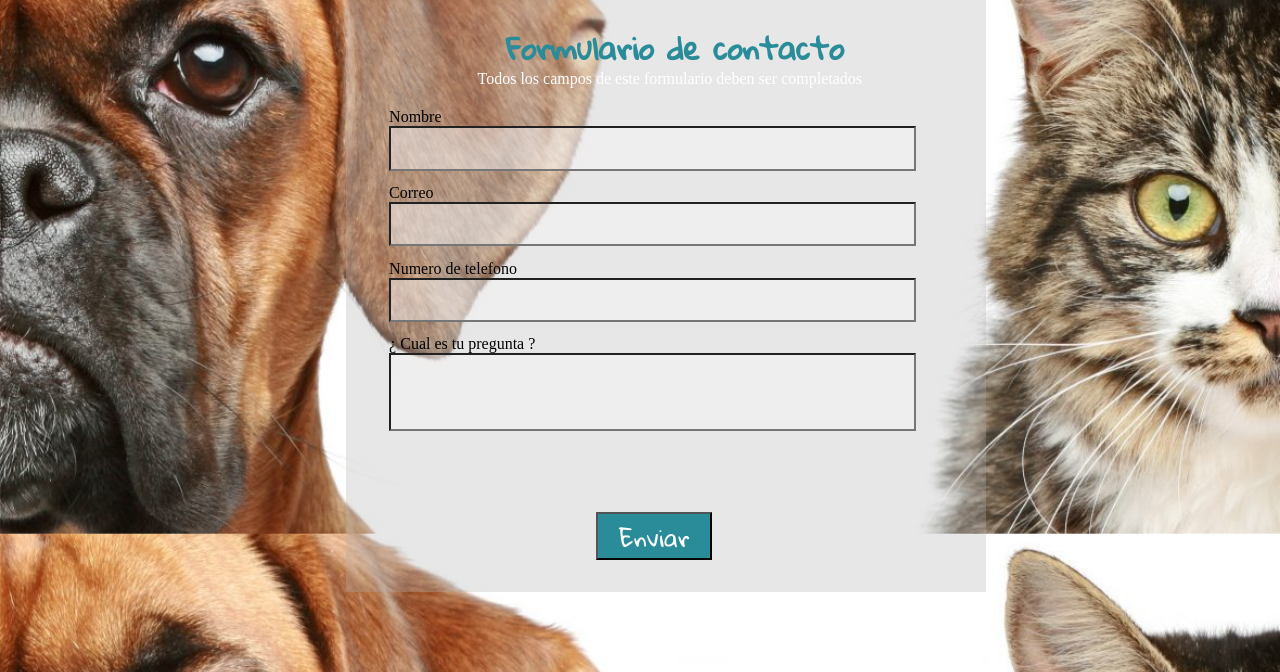
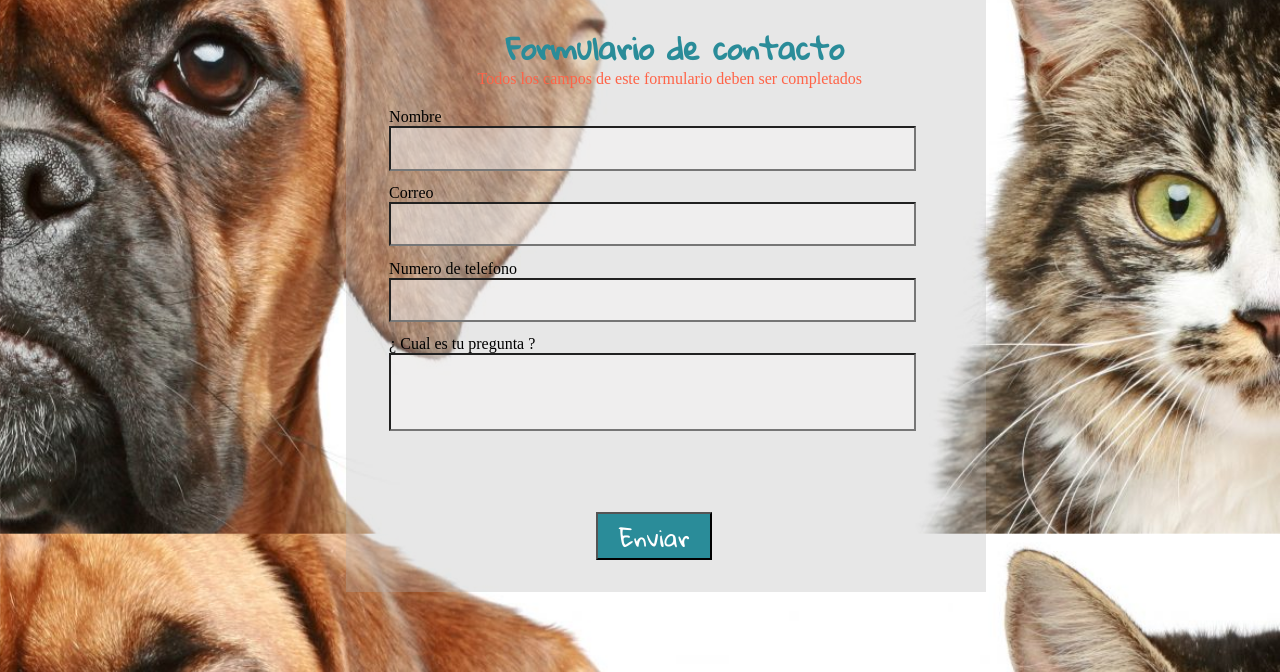
Before and after one commit to davemmWeb/soap-pet-master, a plain HTML site: page contacto.html in a window 1280 px wide. Shown: the part 128-800 px from the top of the page. Drawn offline with Linux system fonts and the light colour scheme.

Commit message:
color de span

```diff
--- a/contacto.html
+++ b/contacto.html
@@ -40,7 +40,7 @@
     <h2 class="titulo">Formulario de contacto</h2>
     <form class="formulario" action="form">
       <legend class="legent">
-        <span>Todos los campos de este formulario deben ser completados</span>
+        <span style="color: tomato;">Todos los campos de este formulario deben ser completados</span>
       </legend>
       <div class="nombre" >
         <label  for="name">
```
